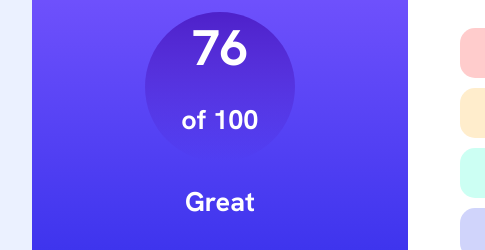
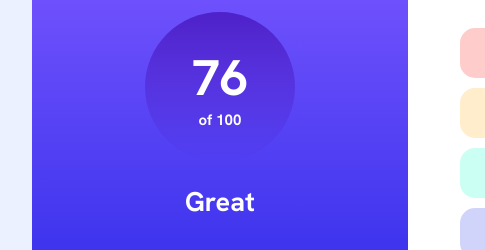
Before and after one commit to chapucrespo/results-summary, a plain HTML site: page index.html in a window 1280 px wide. Shown: the part 229-479 px from the top of the page, 208-693 px from the left. Drawn offline with Linux system fonts and the light colour scheme.

Commit message:
fix titles font size

```diff
--- a/styles.css
+++ b/styles.css
@@ -127,6 +127,11 @@ button:hover {
         font-size: 50px;
         margin: 0;
     }
+
+    >h2 {
+        font-size: 15px;
+        margin: 0;
+    }
 }
 
 .summary-div {
```
